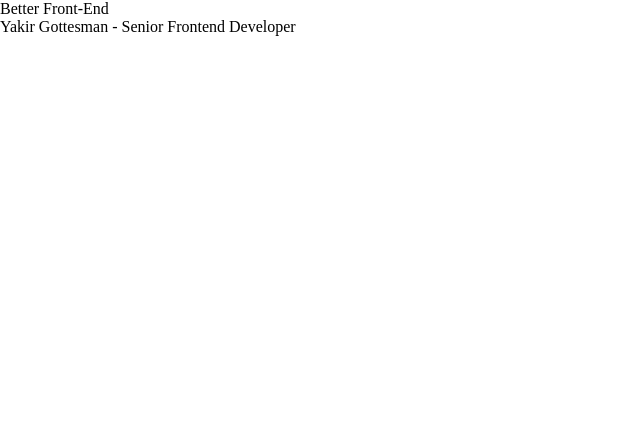
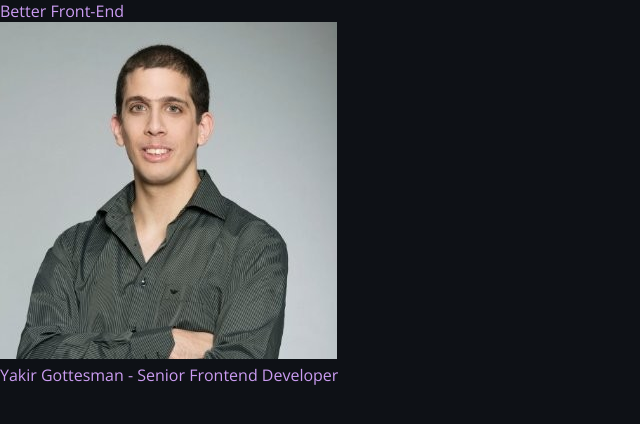
Before and after one commit to better-front-end/website, a website: page src/index.html in a window 1280 px wide. Shown: the whole page, without its empty margins (0-640 px from the left). Drawn offline with nearby package versions, Linux system fonts and the light colour scheme.

Commit message:
feat: add yakir's picture

```diff
--- a/src/index.html
+++ b/src/index.html
@@ -44,6 +44,8 @@
 
 		<h1>Better Front-End</h1>
 
+		<img src="assets/yakir.jfif" alt="Yakir Gottesman" />
+
 		<h2>Yakir Gottesman - Senior Frontend Developer</h2>
 	</body>
 </html>
--- a/src/styles.css
+++ b/src/styles.css
@@ -0,0 +1,16 @@
+:root {
+	--color-rich-black-fogra-29: hsl(218deg 22% 7% / 100%);
+	--color-independence: hsl(216deg 30% 31% / 100%);
+	--color-dark-blue-gray: hsl(238deg 15% 45% / 100%);
+	--color-mountbatten-pink: hsl(305deg 15% 55% / 100%);
+	--color-bright-lilac: hsl(273deg 77% 78% / 100%);
+
+	font-size: 6.25%;
+}
+
+body {
+	background-color: var(--color-rich-black-fogra-29);
+	color: var(--color-bright-lilac);
+	font-family: Open Sans, sans-serif;
+	font-size: 16rem;
+}
```
Also changed, not shown: src/assets/yakir.jfif (added).
